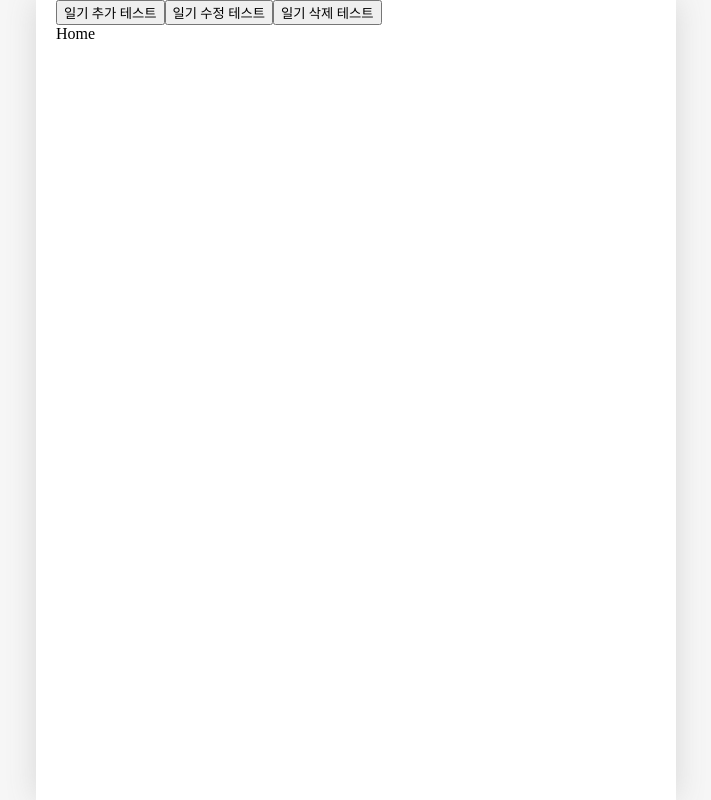
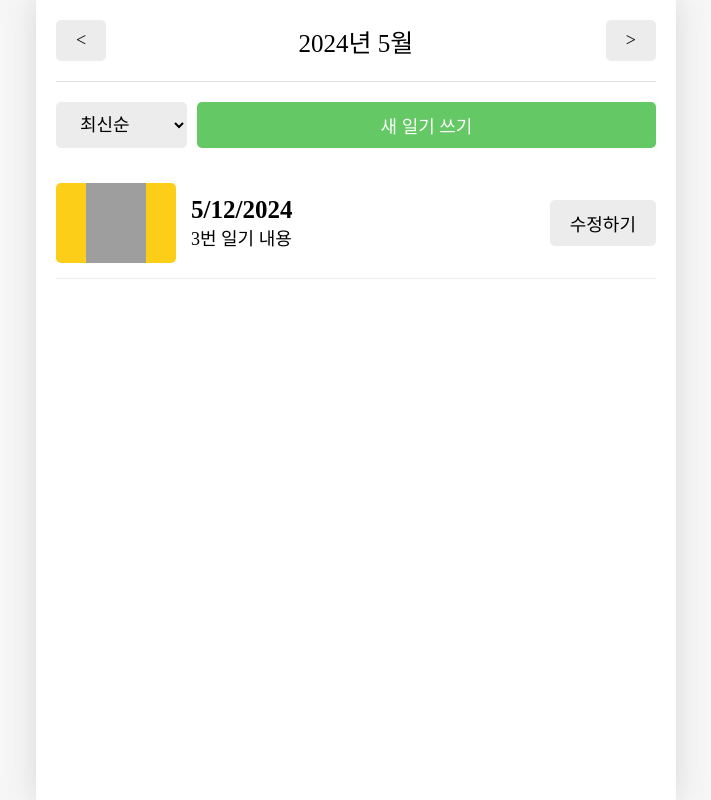
Before and after one commit to panda981018/blog, a React (Vite) app in the folder onebite-react/section12/: page / in a window 1280 px wide. Shown: the whole page, without its empty margins (284-995 px from the left). Built offline with nearby package versions, Linux system fonts and the light colour scheme; grey boxes are pictures that could not be loaded; a web font is replaced by a local one.

Commit message:
06/01 한입 크기로 잘라 먹는 리액트 section12 일부 추가(Home 페이지 구현 완료)

```diff
--- a/onebite-react/section12/src/App.jsx
+++ b/onebite-react/section12/src/App.jsx
@@ -10,15 +10,21 @@ import Edit from "./pages/Edit";
 const mockData = [
 	{
 		id: 1,
-		createdDate: new Date().getTime(),
+		createdDate: new Date("2024-06-02").getTime(),
 		emotionId: 1,
 		content: "1번 일기 내용",
 	},
 	{
 		id: 2,
-		createdDate: new Date().getTime(),
+		createdDate: new Date("2024-06-01").getTime(),
 		emotionId: 2,
 		content: "2번 일기 내용",
+	},
+	{
+		id: 3,
+		createdDate: new Date("2024-05-12").getTime(),
+		emotionId: 3,
+		content: "3번 일기 내용",
 	},
 ];
 
@@ -39,12 +45,12 @@ function reducer(state, action) {
 	}
 }
 
-const DiaryStateContext = createContext();
-const DiaryDispatchContext = createContext();
+export const DiaryStateContext = createContext();
+export const DiaryDispatchContext = createContext();
 
 function App() {
 	const [data, dispatch] = useReducer(reducer, mockData);
-	const idRef = useRef(3);
+	const idRef = useRef(4);
 
 	// 새로운 일기 추가
 	const onCreate = (createdDate, emotionId, content) => {
@@ -82,25 +88,6 @@ function App() {
 
 	return (
 		<>
-			<button
-				onClick={() => {
-					onCreate(new Date().getTime(), 1, "hello");
-				}}>
-				일기 추가 테스트
-			</button>
-			<button
-				onClick={() => {
-					onUpdate(2, new Date().getTime(), 3, "수정된 일기입니다");
-				}}>
-				일기 수정 테스트
-			</button>
-			<button
-				onClick={() => {
-					onDelete(1);
-				}}>
-				일기 삭제 테스트
-			</button>
-
 			<DiaryStateContext.Provider value={data}>
 				<DiaryDispatchContext.Provider
 					value={{
--- /dev/null
+++ b/onebite-react/section12/src/components/DiaryItem.css
@@ -0,0 +1,58 @@
+.DiaryItem {
+	display: flex;
+	gap: 15px;
+	justify-content: space-between;
+	align-items: center;
+
+	padding: 15px 0px;
+	border-bottom: 1px solid rgb(236, 236, 236);
+}
+
+.DiaryItem .img_section {
+	min-width: 120px;
+	height: 80px;
+	display: flex;
+	justify-content: center;
+	cursor: pointer;
+	border-radius: 5px;
+}
+
+.DiaryItem .img_section > img {
+	width: 50%;
+}
+
+.DiaryItem .img_section_1 {
+	background-color: rgb(100, 201, 100);
+}
+
+.DiaryItem .img_section_2 {
+	background-color: rgb(157, 215, 114);
+}
+.DiaryItem .img_section_3 {
+	background-color: rgb(253, 206, 23);
+}
+.DiaryItem .img_section_4 {
+	background-color: rgb(253, 132, 70);
+}
+
+.DiaryItem .img_section_5 {
+	background-color: rgb(253, 86, 95);
+}
+
+.DiaryItem .info_section {
+	flex: 1;
+	cursor: pointer;
+}
+
+.DiaryItem .info_section .created_date {
+	font-weight: bold;
+	font-size: 25px;
+}
+
+.DiaryItem .info_section .content {
+	font-size: 18px;
+}
+
+.DiaryItem .button_sectioni {
+	min-width: 70px;
+}
--- /dev/null
+++ b/onebite-react/section12/src/components/DiaryItem.jsx
@@ -0,0 +1,39 @@
+import { useNavigate } from "react-router-dom";
+import { getEmotionImage } from "../util/get-emotion-image";
+import Button from "./Button";
+import "./DiaryItem.css";
+
+const DiaryItem = ({ id, emotionId, createdDate, content }) => {
+	const nav = useNavigate();
+
+	return (
+		<div className="DiaryItem">
+			<div
+				className={`img_section img_section_${emotionId}`}
+				onClick={() => {
+					nav(`diary/${id}`);
+				}}>
+				<img src={getEmotionImage(emotionId)} />
+			</div>
+			<div
+				className="info_section"
+				onClick={() => {
+					nav(`diary/${id}`);
+				}}>
+				<div className="created_date">
+					{new Date(createdDate).toLocaleDateString()}
+				</div>
+				<div className="content">{content}</div>
+			</div>
+			<div
+				className="button_section"
+				onClick={() => {
+					nav(`edit/${id}`);
+				}}>
+				<Button text={"수정하기"} />
+			</div>
+		</div>
+	);
+};
+
+export default DiaryItem;
--- /dev/null
+++ b/onebite-react/section12/src/components/DiaryList.css
@@ -0,0 +1,18 @@
+.DiaryList .menu_bar {
+	margin: 20px 0px;
+	display: flex;
+	gap: 10px;
+}
+
+.DiaryList .menu_bar select {
+	background-color: rgb(236, 236, 236);
+	border: none;
+	border-radius: 5px;
+	padding: 10px 20px;
+	font-size: 18px;
+	cursor: pointer;
+}
+
+.DiaryList .menu_bar button {
+	flex: 1;
+}
--- /dev/null
+++ b/onebite-react/section12/src/components/DiaryList.jsx
@@ -0,0 +1,48 @@
+import "./DiaryList.css";
+import Button from "./Button";
+import DiaryItem from "./DiaryItem";
+import { useNavigate } from "react-router-dom";
+import { useState } from "react";
+
+const DiaryList = ({ data }) => {
+	const nav = useNavigate();
+	const [sortType, setSortType] = useState("latest");
+	const onChangeSortType = (e) => {
+		setSortType(e.target.value);
+	};
+
+	const getSortedData = () => {
+		return data.toSorted((a, b) => {
+			if (sortType === "oldest") {
+				return Number(a.createdDate) - Number(b.createdDate);
+			} else {
+				return Number(b.createdDate) - Number(a.createdDate);
+			}
+		});
+	};
+
+	const sortedData = getSortedData();
+
+	return (
+		<div className="DiaryList">
+			<div className="menu_bar">
+				<select onChange={onChangeSortType}>
+					<option value={"latest"}>최신순</option>
+					<option value={"oldest"}>오래된 순</option>
+				</select>
+				<Button
+					onClick={() => nav("/new")}
+					text={"새 일기 쓰기"}
+					type={"POSITIVE"}
+				/>
+			</div>
+			<div className="list_wrapper">
+				{sortedData.map((item) => (
+					<DiaryItem key={item.id} {...item} />
+				))}
+			</div>
+		</div>
+	);
+};
+
+export default DiaryList;
--- a/onebite-react/section12/src/pages/Diary.jsx
+++ b/onebite-react/section12/src/pages/Diary.jsx
@@ -1,9 +1,8 @@
 import { useParams } from "react-router-dom";
 
 const Diary = () => {
-    const params = useParams();
-    console.log(params);
-    return <div>{params.id}번 일기 입니다.</div>;
+	const params = useParams();
+	return <div>{params.id}번 일기 입니다.</div>;
 };
 
 export default Diary;
--- a/onebite-react/section12/src/pages/Home.jsx
+++ b/onebite-react/section12/src/pages/Home.jsx
@@ -1,8 +1,63 @@
-import { useSearchParams } from "react-router-dom";
+import { useState, useContext } from "react";
+import { DiaryStateContext } from "../App";
+import Header from "./../components/Header";
+import Button from "./../components/Button";
+import DiaryList from "../components/DiaryList";
+
+const getMonthlyData = (pivotDate, data) => {
+	const beginTime = new Date(
+		pivotDate.getFullYear(),
+		pivotDate.getMonth(),
+		1,
+		0,
+		0,
+		0
+	).getTime();
+
+	const endTime = new Date(
+		pivotDate.getFullYear(),
+		pivotDate.getMonth() + 1,
+		0,
+		23,
+		59,
+		59
+	).getTime();
+
+	return data.filter(
+		(item) => beginTime <= item.createdDate && item.createdDate <= endTime
+	);
+};
 
 const Home = () => {
-    const [params, setParams] = useSearchParams();
-    return <div>Home</div>;
+	const data = useContext(DiaryStateContext);
+	const [pivotDate, setPivotDate] = useState(new Date());
+
+	const monthlyData = getMonthlyData(pivotDate, data);
+
+	const onIncreaseMonth = () => {
+		setPivotDate(
+			new Date(pivotDate.getFullYear(), pivotDate.getMonth() + 1)
+		);
+	};
+
+	const onDecreaseMonth = () => {
+		setPivotDate(
+			new Date(pivotDate.getFullYear(), pivotDate.getMonth() - 1)
+		);
+	};
+
+	return (
+		<div>
+			<Header
+				title={`${pivotDate.getFullYear()}년 ${
+					pivotDate.getMonth() + 1
+				}월`}
+				leftChild={<Button text={"<"} onClick={onDecreaseMonth} />}
+				rightChild={<Button text={">"} onClick={onIncreaseMonth} />}
+			/>
+			<DiaryList data={monthlyData} />
+		</div>
+	);
 };
 
 export default Home;
--- a/onebite-react/section12/src/util/get-emotion-image.js
+++ b/onebite-react/section12/src/util/get-emotion-image.js
@@ -4,7 +4,7 @@ import emotion3 from "./../assets/emotion3.png";
 import emotion4 from "./../assets/emotion4.png";
 import emotion5 from "./../assets/emotion5.png";
 
-function getEmotionImage(emotionId) {
+export function getEmotionImage(emotionId) {
 	switch (emotionId) {
 		case 1:
 			return emotion1;
@@ -21,4 +21,4 @@ function getEmotionImage(emotionId) {
 	}
 }
 
-export default getEmotionImage;
+// export default getEmotionImage;
```
Lines whose indentation alone changed are shown as unchanged.
